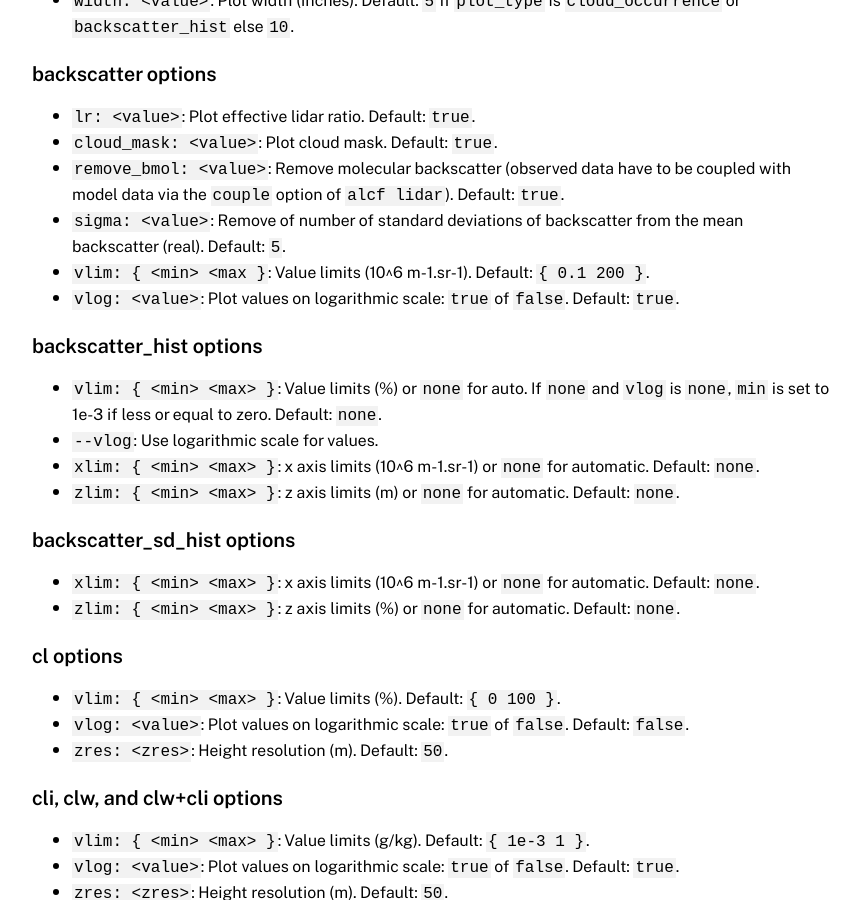
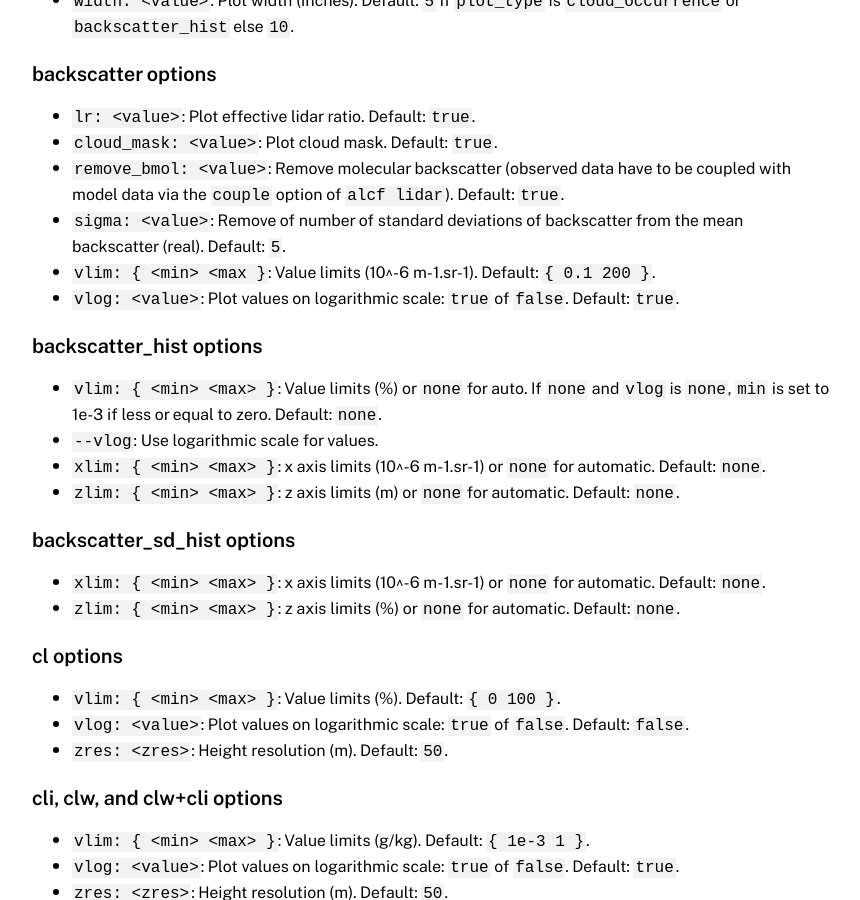
Before and after one commit to alcf-lidar/alcf, a Jekyll site: the page built from docs/documentation/cli/cmd_plot.md, in a window 1280 px wide and 900 px high, scrolled down 1314 px. Shown: the whole window, without its empty margins (208-1068 px from the left). Built offline with Jekyll 4.4.1, drawn with Linux system fonts in a browser that asks for light colours.

Commit message:
docs: Small fixes in units

```diff
--- a/docs/_includes/cmd_plot.md
+++ b/docs/_includes/cmd_plot.md
@@ -50,7 +50,7 @@ backscatter options
 - `cloud_mask: <value>`: Plot cloud mask. Default: `true`.
 - `remove_bmol: <value>`: Remove molecular backscatter (observed data have to be coupled with model data via the `couple` option of `alcf lidar`). Default: `true`.
 - `sigma: <value>`: Remove of number of standard deviations of backscatter from the mean backscatter (real). Default: `5`.
-- `vlim: { <min> <max }`: Value limits (10^6 m-1.sr-1). Default: `{ 0.1 200 }`.
+- `vlim: { <min> <max }`: Value limits (10^-6 m-1.sr-1). Default: `{ 0.1 200 }`.
 - `vlog: <value>`: Plot values on logarithmic scale: `true` of `false`. Default: `true`.
 
 backscatter_hist options
@@ -58,13 +58,13 @@ backscatter_hist options
 
 - `vlim: { <min> <max> }`: Value limits (%) or `none` for auto. If `none` and `vlog` is `none`, `min` is set to 1e-3 if less or equal to zero. Default: `none`.
 - `--vlog`: Use logarithmic scale for values.
-- `xlim: { <min> <max> }`: x axis limits (10^6 m-1.sr-1) or `none` for automatic. Default: `none`.
+- `xlim: { <min> <max> }`: x axis limits (10^-6 m-1.sr-1) or `none` for automatic. Default: `none`.
 - `zlim: { <min> <max> }`: z axis limits (m) or `none` for automatic. Default: `none`.
 
 backscatter_sd_hist options
 ---------------------------
 
-- `xlim: { <min> <max> }`: x axis limits (10^6 m-1.sr-1) or `none` for automatic. Default: `none`.
+- `xlim: { <min> <max> }`: x axis limits (10^-6 m-1.sr-1) or `none` for automatic. Default: `none`.
 - `zlim: { <min> <max> }`: z axis limits (%) or `none` for automatic. Default: `none`.
 
 cl options
```
